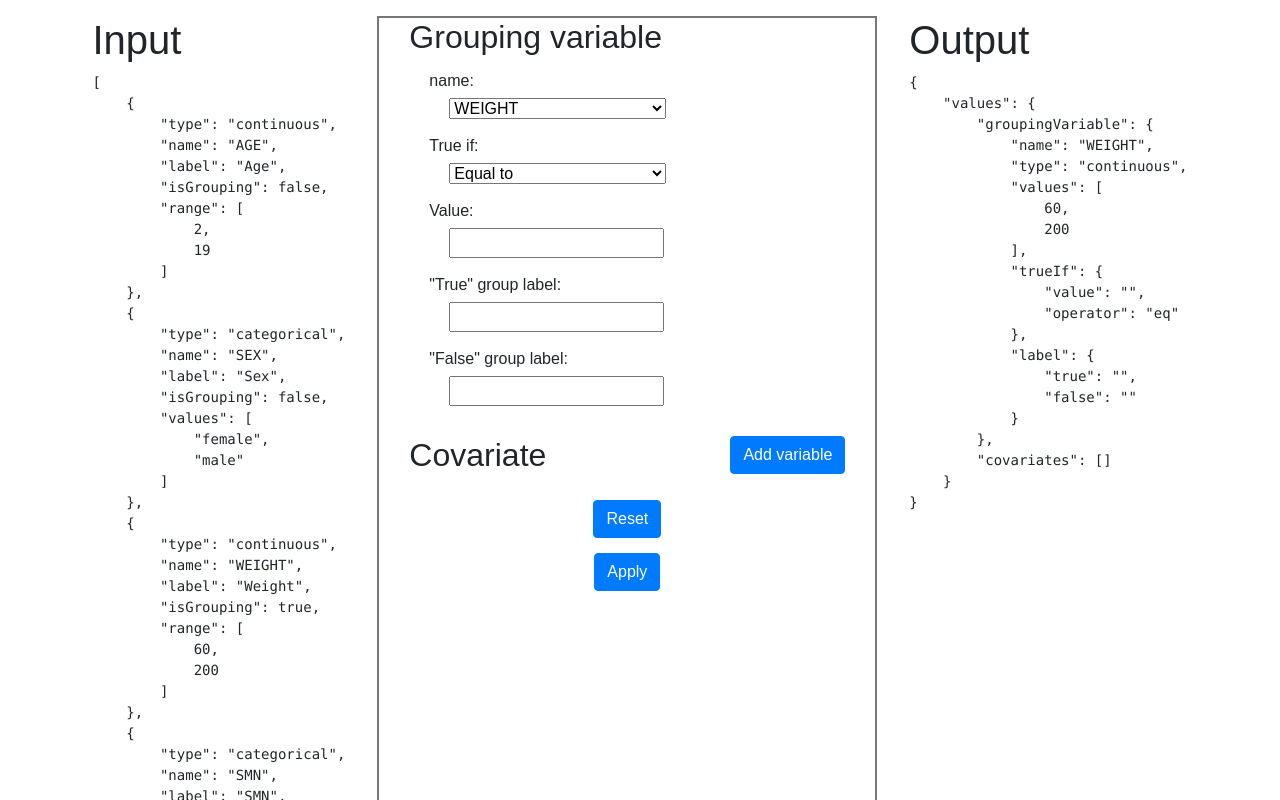
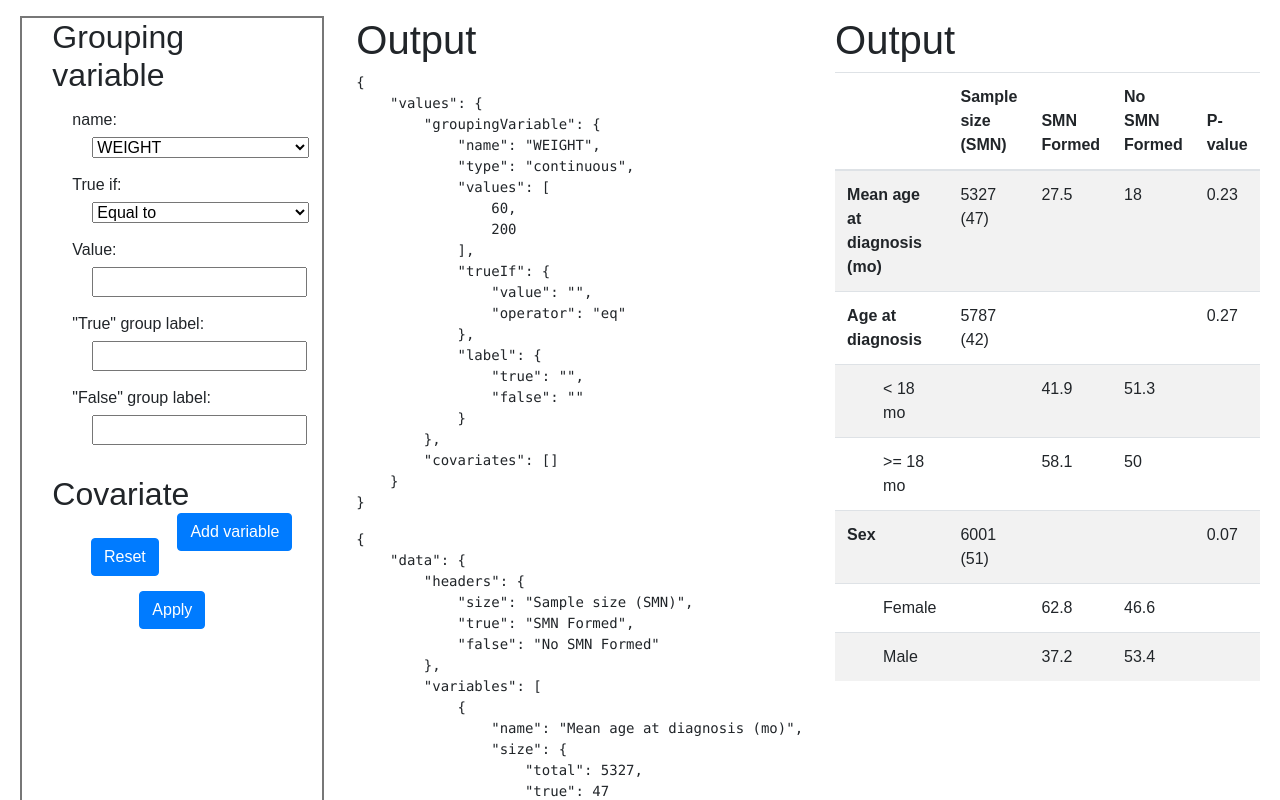
Before and after one commit to chicagopcdc/pcdc-poc-tableone-form, a React (Create React App) app: page / in a window 1280 px wide. Shown: the top 800 px of the page. Built offline with nearby package versions, Linux system fonts and the light colour scheme.

Commit message:
qz merge dynemic form and table together.

```diff
--- a/src/App.js
+++ b/src/App.js
@@ -1,6 +1,7 @@
 import React, { useState, useEffect } from 'react'
 import Form from './Form'
 import './App.css'
+import Table from './Table';
 
 const variables = [
     {
@@ -33,10 +34,83 @@ const variables = [
     }
 ]
 
+const data = {
+    "headers": {
+        "size": "Sample size (SMN)",
+        "true": "SMN Formed",
+        "false": "No SMN Formed"
+    },
+    "variables": [
+        {
+            "name": "Mean age at diagnosis (mo)",
+            "size": {
+                "total": 5327,
+                "true": 47
+            },
+            "pval": 0.23,
+            "keys": [
+                {
+                    "name": "",
+                    "data": {
+                        "true": 27.5,
+                        "false": 18.0
+                    }
+                }
+            ]
+        },
+        {
+            "name": "Age at diagnosis",
+            "size": {
+                "total": 5787,
+                "true": 42
+            },
+            "pval": 0.27,
+            "keys": [
+                {
+                    "name": "< 18 mo",
+                    "data": {
+                        "true": 41.9,
+                        "false": 51.3
+                    }
+                },
+                {
+                    "name": ">= 18 mo",
+                    "data": {
+                        "true": 58.1,
+                        "false": 50.0
+                    }
+                }
+            ]
+        },
+        {
+            "name": "Sex",
+            "size": {
+                "total": 6001,
+                "true": 51
+            },
+            "pval": 0.07,
+            "keys": [
+                {
+                    "name": "Female",
+                    "data": {
+                        "true": 62.8,
+                        "false": 46.6
+                    }
+                },
+                {
+                    "name": "Male",
+                    "data": {
+                        "true": 37.2,
+                        "false": 53.4
+                    }
+                }
+            ]
+        }
+    ]
+}
 
 function App() {
     const allGrpIndex = variables.filter(item => item.isGrouping === true).map(x => variables.indexOf(x))
-
     const [grpIndex, setGrpIndex] = useState(allGrpIndex[0]);
 
     const initialState={
@@ -56,9 +130,14 @@ function App() {
             },
             covariates: []
         },
+
     };
 
+
     const [userInput, setUserInput] = useState(initialState);
+
+    const initalData = {data : data}
+    const [tableData, setTableData] = useState(initalData);
 
     const updateUserInput = (newInput) => {
         setUserInput({...newInput});
@@ -72,6 +151,37 @@ function App() {
         setUserInput(initialState)
     }
 
+    const [isInputChanged, setIsInputChanged] = useState(false)
+    useEffect(() => {
+      setIsInputChanged(true)
+    }, [userInput])
+
+
+    const url="http://localhost:5000"
+
+    const handleSubmit = (requestBody) => {
+        fetch(url, {
+            method: 'POST',
+            headers: {
+              Accept: 'application/json',
+              'Content-Type': 'application/json',
+            },
+            //body: JSON.stringify("test"),
+            body: JSON.stringify(requestBody),
+          })
+            .then((response) => {
+              if (!response.ok) throw Error(`HTTP status: ${response.status}`)
+              return response.json()
+            })
+            .then((result) => {
+                setTableData({data : result})
+              })
+            .catch((e) => console.error(e))
+    }
+
+
+
+
     // useEffect(() => {
     //     console.log("useEffect")
     //     console.log(userInput)
@@ -79,11 +189,6 @@ function App() {
 
     return (
         <div className="div-container m-3">
-            <div style={{ margin: '0 1rem' }}>
-                <h1>Input</h1>
-                <pre>{JSON.stringify(variables, null, 4)}</pre>
-            </div>
-
             <div className="div-form">
                 <Form
                     variables={variables}
@@ -93,12 +198,21 @@ function App() {
                     resetForm={resetForm}
                     updateUserInput={updateUserInput}
                     updateGrpIndex={updateGrpIndex}
+                    onSubmit={handleSubmit(userInput)}
                 />
             </div>
 
             <div style={{ margin: '0 1rem' }}>
                 <h1>Output</h1>
                 <pre>{JSON.stringify(userInput, null, 4)}</pre>
+                <pre>{JSON.stringify(tableData, null, 4)}</pre>
+            </div>
+
+            <div style={{ margin: '0 1rem' }}>
+                <h1>Output</h1>
+                <Table
+                data={tableData.data}
+                />
             </div>
 
         </div>
--- a/src/Form.js
+++ b/src/Form.js
@@ -311,6 +311,9 @@ function Form(prop) {
                 <input
                     className="input-submit btn btn-primary"
                     type="submit"
+                    onClick={
+                        prop.onSubmit
+                    }
                     value="Apply"
                 />
                 <br />
--- /dev/null
+++ b/src/Table.js
@@ -0,0 +1,72 @@
+import React from 'react';
+//import data from './data';
+
+export default function DenseTable(prop) {
+    const data = prop.data
+
+
+    let header=data.headers;
+    let rows=[];
+    data.variables.map((v,k)=>{
+        let row={};
+        row['name']=v.name;
+        row['size']=v.size.total+" ("+v.size.true+")";
+        if (v.keys.length==1 && v.keys[0].name==""){
+            row['type']='font-weight-bold';
+            row['true']=v.keys[0].data.true;
+            row['false']=v.keys[0].data.false;
+            row['p']=v.pval;
+
+            rows.push(row);
+        }else {
+            row['type']='font-weight-bold';
+            row['true']='';
+            row['false']='';
+            row['p']=v.pval;
+
+            rows.push(row);
+
+            v.keys.map((vv, kk)=>{
+                let subrow={};
+                subrow['name']=vv.name;
+                subrow['size']='';
+                subrow['type']='pl-5';
+                subrow['true']=vv.data.true;
+                subrow['false']=vv.data.false;
+                subrow['p']='';
+
+                rows.push(subrow);
+            });
+        }
+    });
+
+  return (
+      <table className="table table-striped">
+          <thead>
+          <tr>
+              <th scope="col"></th>
+              <th scope="col">{header.size}</th>
+              <th scope="col">{header.true}</th>
+              <th scope="col">{header.false}</th>
+              <th scope="col">P-value</th>
+          </tr>
+          </thead>
+          <tbody>
+          {rows &&
+            rows.map((row)=>{
+                  return(
+                      <tr>
+                          <td className={row.type}>{row.name}</td>
+                          <td>{row.size}</td>
+                          <td>{row.true}</td>
+                          <td>{row.false}</td>
+                          <td>{row.p}</td>
+                      </tr>
+                  )
+              })
+          }
+          </tbody>
+      </table>
+  );
+
+}
```
Also changed, not shown: 1 other file (tests, documents, lock files or other folders).
